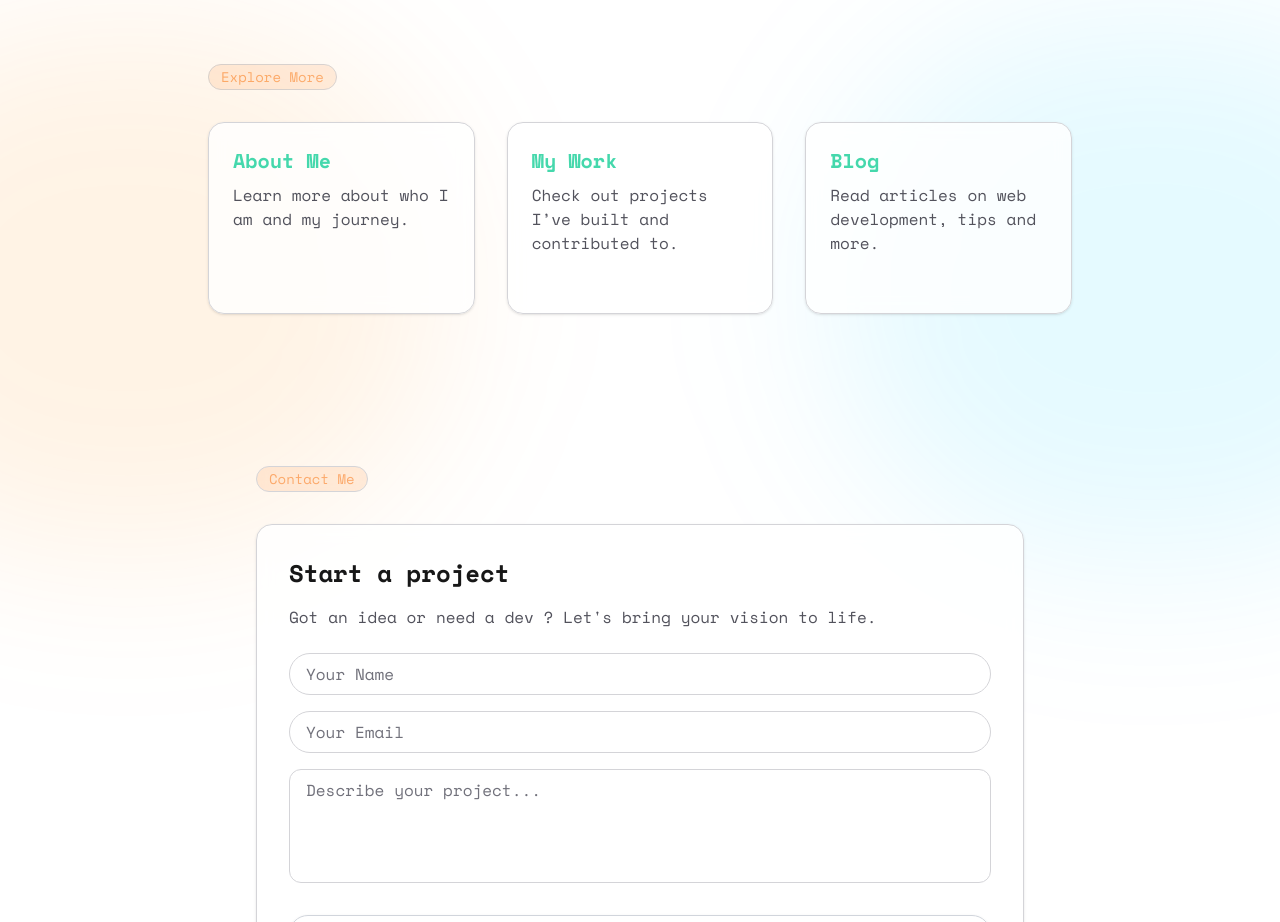
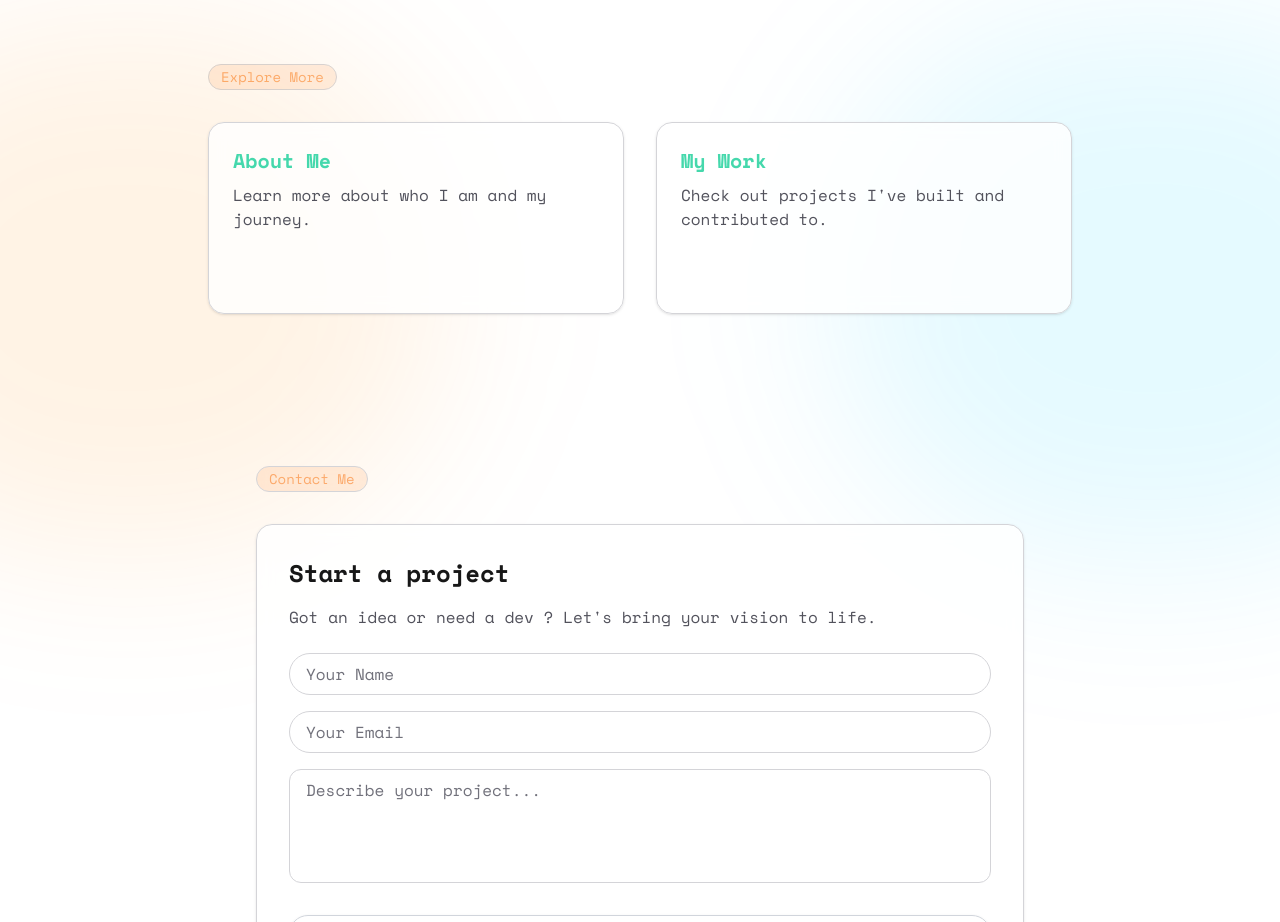
Before and after one commit to Miche1-Pierre/ai-portfolio, a Next.js app: page / in a window 1280 px wide. Shown: the part 1160-2082 px from the top of the page. Built offline with nearby package versions, Linux system fonts and the light colour scheme.

Commit message:
Fix typo in 'My Work' description and adjust grid layout for quick links

```diff
--- a/src/app/page.tsx
+++ b/src/app/page.tsx
@@ -21,13 +21,8 @@ const quickLinks = [
   },
   {
     title: "My Work",
-    description: "Check out projects I’ve built and contributed to.",
+    description: "Check out projects I've built and contributed to.",
     href: "/work",
-  },
-  {
-    title: "Blog",
-    description: "Read articles on web development, tips and more.",
-    href: "/blog",
   },
 ];
 
@@ -124,7 +119,7 @@ export default function Home() {
             }}
           />
 
-          <div className="relative grid grid-cols-1 sm:grid-cols-3 gap-8 mt-8 z-10">
+          <div className="relative grid grid-cols-1 sm:grid-cols-2 gap-8 mt-8 z-10">
             {quickLinks.map(({ title, description, href }) => (
               <Link key={href} href={href} className="block">
                 <Card className="p-6 cursor-pointer bg-white dark:bg-zinc-800 transform transition-transform duration-300 hover:scale-105 hover:bg-[#45d8ac]/10 hover:shadow-lg hover:-translate-y-1 w-full h-48">
```
